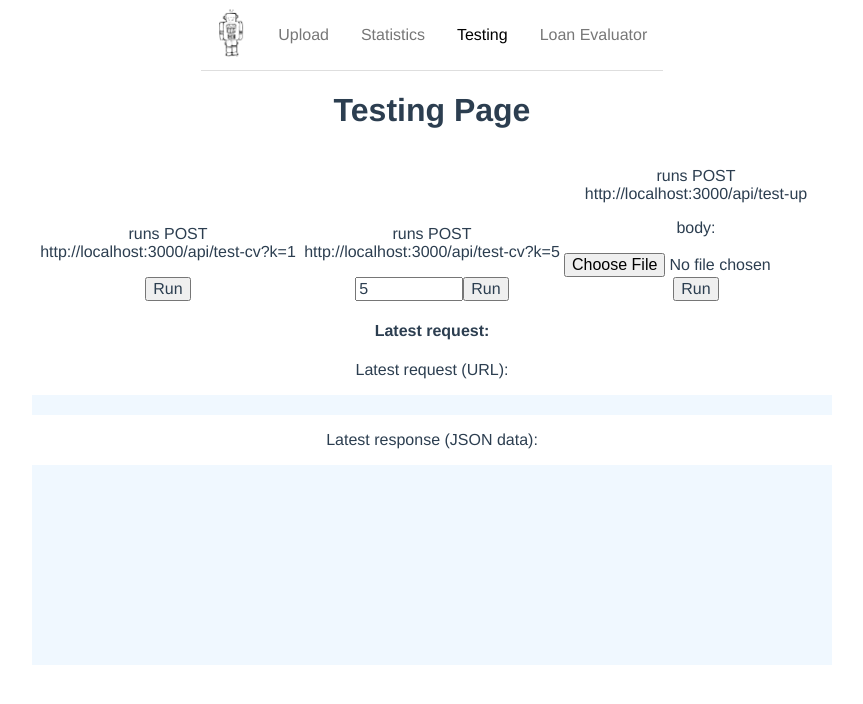
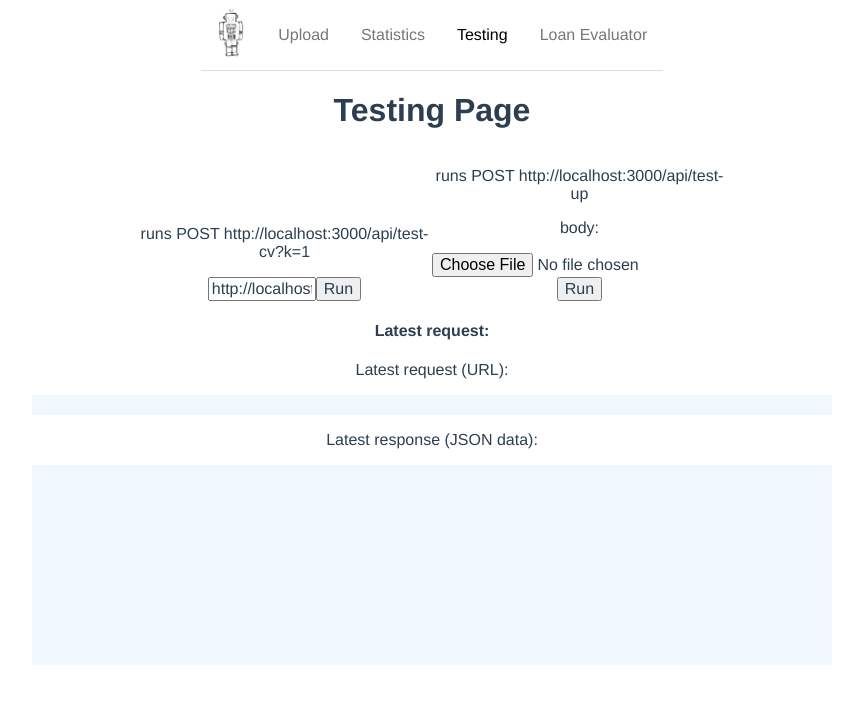
Before and after one commit to maessjs/WebNB, a Vue app in the folder client/: page /#/Testing in a window 1280 px wide. Shown: the top 704 px of the page, without its empty margins (208-1071 px from the left). Built offline with nearby package versions, Linux system fonts and the light colour scheme; the HTML template or start-up script is replaced by a standard one.

Commit message:
Modified npm build scripts and Testing page

```diff
--- a/client/src/views/Testing.vue
+++ b/client/src/views/Testing.vue
@@ -5,21 +5,17 @@
   <div>
     <div class="box">
       <p>runs POST {{url1}}</p>
-      <button @click="req1">Run</button>
-    </div>
-    <div class="box">
-      <p>runs POST {{url2 + kValue}}</p>
       <form submit.prevent>
-        <input id="kInput" type="number" v-model.number="kValue" />
-        <button @click="req2">Run</button>
+        <input id="kInput" type="text" v-model.number="url1" />
+        <button @click="req1">Run</button>
       </form>
     </div>
     <div class="box">
-      <p>runs POST {{url3}}</p>
+      <p>runs POST {{url2}}</p>
       <p>body:</p>
       <form submit.prevent>
         <input type="file" name="test-data" @change="onFileSelected">
-        <button @click="req3">Run</button>
+        <button @click="req2">Run</button>
       </form>
     </div>
     <!-- response -->
@@ -47,26 +43,17 @@ export default {
   data () {
     return {
       url1: 'http://localhost:3000/api/test-cv?k=1',
-      kValue: 5,
-      url2: 'http://localhost:3000/api/test-cv?k=',
       selectedFile: null,
-      url3: 'http://localhost:3000/api/test-up',
+      url2: 'http://localhost:3000/api/test-up',
       reqURL: ' ',
       resJSON: ' '
     }
   },
   methods: {
     req1() {
+      console.log('this.kValue:', this.kValue)
       this.reqURL = this.url1
-
-      axios.post(this.reqURL)
-      .then(res => {
-        this.resJSON = JSON.stringify(res.data, null, 2)
-      })
-      .catch(err => console.log('err:', err))
-    },
-    req2() {
-      this.reqURL = this.url2
+      this.resJSON = ''
 
       axios.post(this.reqURL)
       .then(res => {
@@ -77,10 +64,11 @@ export default {
     onFileSelected(e) {
       this.selectedFile = e.target.files[0]
     },
-    req3() {
+    req2() {
       if (!this.selectedFile) return
 
-      this.reqURL = this.url3
+      this.reqURL = this.url2
+      this.resJSON = ''
 
       const fd = new FormData()
       fd.append('upload', this.selectedFile, this.selectedFile.name)
@@ -105,7 +93,7 @@ export default {
 <style scoped>
 .box {
   display: inline-block;
-  width: 264px;
+  width: 295px;
 }
 
 #kInput {
--- a/package.json
+++ b/package.json
@@ -4,8 +4,8 @@
   "private": true,
   "scripts": {
     "start": "node ./bin/www",
-    "build": "npm install && npm run build_frontend",
-    "build_frontend": "npm install --prefix ./client && npm run build --prefix ./client"
+    "build": "npm install &&  npm install --prefix ./client && npm run build --prefix ./client",
+    "bfe": "npm run build --prefix ./client"
   },
   "dependencies": {
     "body-parser": "^1.19.0",
```
